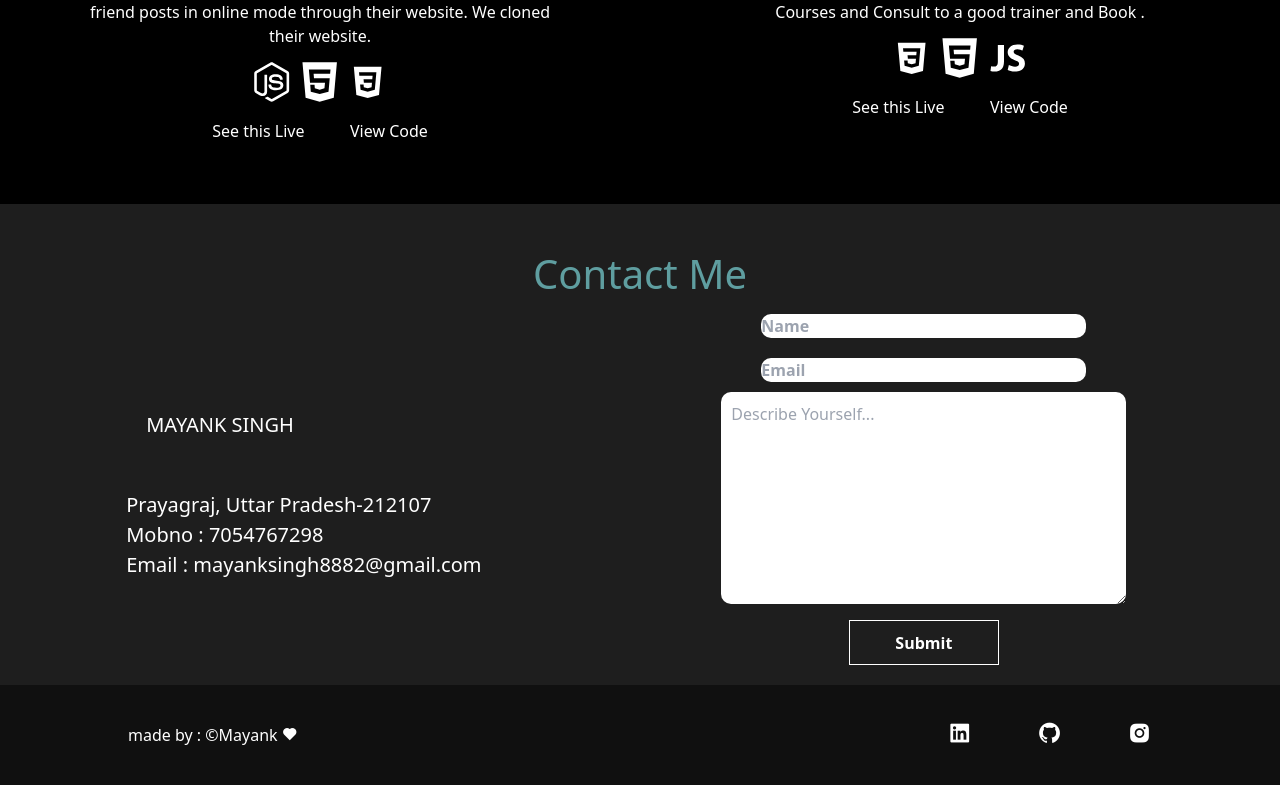
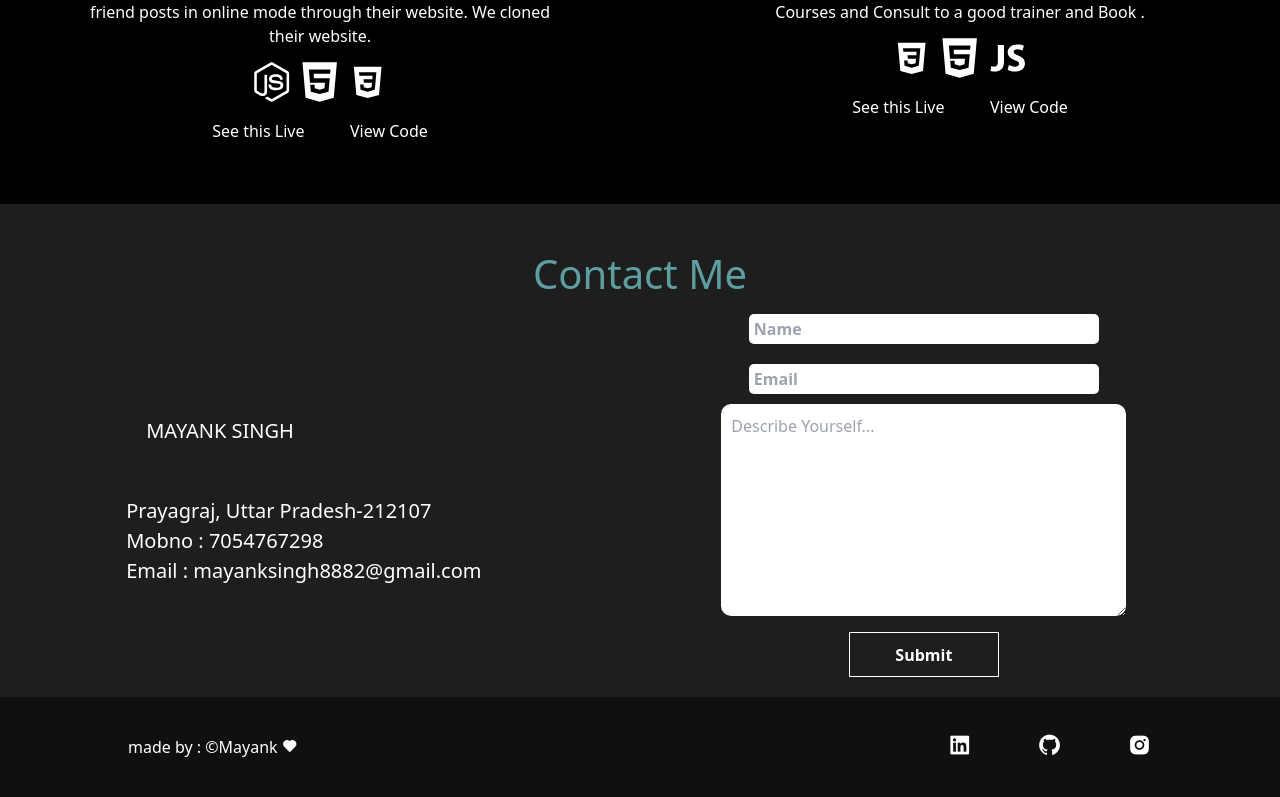
Before and after one commit to mayank0406/My-portfolio, a React (Create React App) app: page / in a window 1280 px wide. Shown: the part 6548-7345 px from the top of the page. Built offline with nearby package versions, Linux system fonts and the light colour scheme.

Commit message:
done changes

```diff
--- a/src/Components/main/contact.css
+++ b/src/Components/main/contact.css
@@ -21,14 +21,16 @@
 }
 .from-div input{
     margin: 10px;
-    width: 65%;
+    height: 30px;
+    width: 70%;
     color: black;
-    border-radius: 10px;
+    border-radius: 5px;
     font-weight: bold;
+    padding-left: 5px;
 }
 .from-div input:focus{
     border: none;
-    width: 70%;
+    width: 80%;
     box-shadow: 0px 0px 5px white;
 }
 #header{
```
